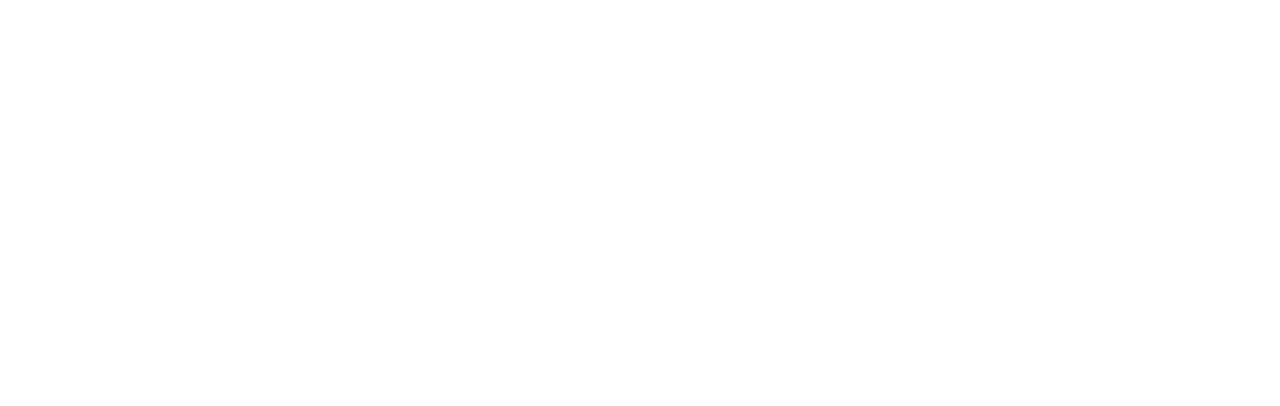
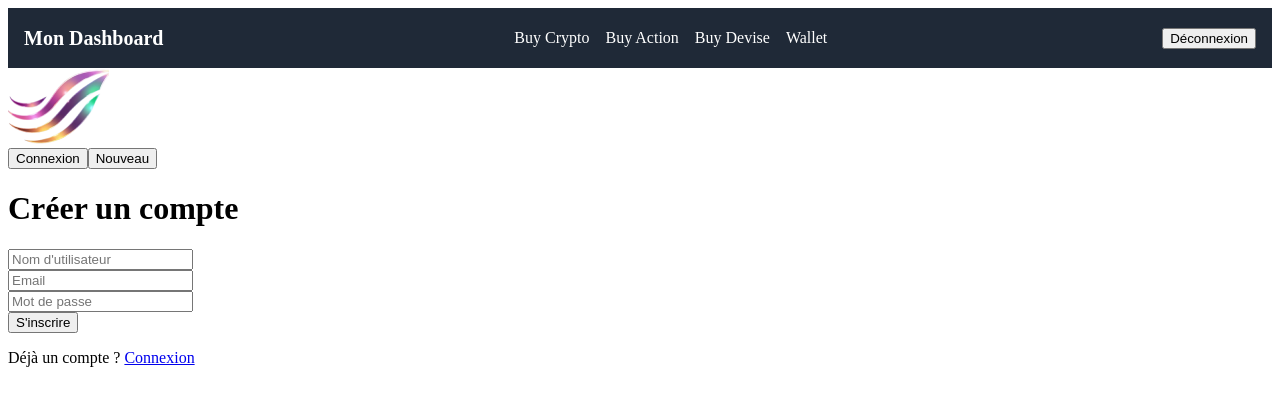
Before and after one commit to bclovis/ProjetScala, a React (Vite) app in the folder frontend/frontend/: page /register in a window 1280 px wide. Before the commit this address had no page. Shown: the top 406 px of the page. Built offline with nearby package versions, Linux system fonts and the light colour scheme; sample sign-in values are in the browser's storage.

Commit message:
Fusion login register protected Aware

```diff
--- a/frontend/frontend/src/App.jsx
+++ b/frontend/frontend/src/App.jsx
@@ -1,23 +1,39 @@
-import { Routes, Route, Navigate } from "react-router-dom";
+//frontend/src/App.jsx
+import { BrowserRouter as Router, Routes, Route, Navigate } from "react-router-dom";
 import LoginPage from "./pages/LoginPage";
+import RegisterPage from "./pages/RegisterPage";
 import Dashboard from "./pages/Dashboard";
 import MarketDashboard from "./components/MarketData";
 import AddAssetPage from "./pages/AddAssetPage";
 import SellAssetPage from "./pages/SellAssetPage"; // Importez la page de vente
 import CreatePortfolioPage from "./pages/CreatePortfolioPage";
 import DepositPage from "./pages/DepositPage";
+import ProtectedRoute from "./components/ProtectedRoute";
+import Header from "./components/Header";
 
 const App = () => (
+    <Router>
+        <Header />
     <Routes>
             <Route path="/" element={<Navigate to="/login" />} />
             <Route path="/login" element={<LoginPage />} />
-            <Route path="/dashboard" element={<Dashboard />} />
-            <Route path="/market-data" element={<MarketDashboard />} />
+            <Route path="/register" element={<RegisterPage />} />
+        <Route path="/dashboard" element={
+            <ProtectedRoute>
+                <Dashboard />
+            </ProtectedRoute>
+        } />
+        <Route path="/market-data" element={
+            <ProtectedRoute>
+                <MarketDashboard />
+            </ProtectedRoute>
+        } />
             <Route path="/add-asset" element={<AddAssetPage />} />
             <Route path="/sell-asset" element={<SellAssetPage />} />
             <Route path="/create-portfolio" element={<CreatePortfolioPage />} />
             <Route path="/deposit" element={<DepositPage />} />
     </Routes>
+    </Router>
 );
 
 export default App;
--- a/frontend/frontend/src/components/Header.jsx
+++ b/frontend/frontend/src/components/Header.jsx
@@ -1,16 +1,36 @@
-//frontend/src/components/Header.jsx
+import { useEffect, useState } from "react";
+import { useNavigate } from "react-router-dom";
 
 const Header = () => {
+    const [isLoggedIn, setIsLoggedIn] = useState(false);
+    const navigate = useNavigate();
+
+    useEffect(() => {
+        // Vérifier si un token JWT est stocké
+        const token = localStorage.getItem("token");
+        setIsLoggedIn(!!token);
+    }, []);
+
+    const handleLogout = () => {
+        localStorage.removeItem("token"); // Supprimer le token
+        setIsLoggedIn(false);
+        navigate("/login"); // Rediriger vers la page de connexion
+    };
+
     return (
         <header className="header">
-            <div className="logo"></div>
+            <div className="logo">Mon Dashboard</div>
             <div className="nav-links">
                 <a href="/buy-crypto">Buy Crypto</a>
                 <a href="/buy-action">Buy Action</a>
                 <a href="/buy-devise">Buy Devise</a>
                 <a href="/wallet">Wallet</a>
             </div>
-            <button className="nav-button">Login</button>
+            {isLoggedIn ? (
+                <button className="nav-button" onClick={handleLogout}>Déconnexion</button>
+            ) : (
+                <button className="nav-button" onClick={() => navigate('/login')}>Connexion</button>
+            )}
         </header>
     );
 };
--- /dev/null
+++ b/frontend/frontend/src/components/ProtectedRoute.jsx
@@ -0,0 +1,14 @@
+// frontend/src/components/ProtectedRoute.jsx
+import { Navigate } from "react-router-dom";
+
+const ProtectedRoute = ({ children }) => {
+    const token = localStorage.getItem("token");
+
+    if (!token) {
+        return <Navigate to="/login" replace />;
+    }
+
+    return children;
+};
+
+export default ProtectedRoute;
--- a/frontend/frontend/src/main.jsx
+++ b/frontend/frontend/src/main.jsx
@@ -1,13 +1,10 @@
 //frontend/src/main.jsx
 import { StrictMode } from "react";
 import { createRoot } from "react-dom/client";
-import { BrowserRouter } from "react-router-dom";
 import App from "./App.jsx";
 
 createRoot(document.getElementById("root")).render(
     <StrictMode>
-        <BrowserRouter>
             <App />
-        </BrowserRouter>
     </StrictMode>
 );
--- a/frontend/frontend/src/pages/Dashboard.jsx
+++ b/frontend/frontend/src/pages/Dashboard.jsx
@@ -1,7 +1,6 @@
 // frontend/src/pages/Dashboard.jsx
 import React, { useEffect, useState } from "react";
 import { useNavigate } from "react-router-dom";
-import Header from "../components/Header";
 import Overview from "../components/Overview";
 import PortfolioChart from "../components/PortfolioChart";
 import PortfolioAssets from "../components/PortfolioAssets";
@@ -168,7 +167,6 @@
 
     return (
         <div className="dashboard-page">
-            <Header />
             <div style={gridStyle}>
                 {/* Zone A : Overview & Account Summary Chart */}
                 <div style={{ gridArea: "a", background: "#e0e0e0", padding: "10px" }}>
--- a/frontend/frontend/src/pages/LoginPage.jsx
+++ b/frontend/frontend/src/pages/LoginPage.jsx
@@ -1,5 +1,5 @@
 // frontend/src/pages/LoginPage.jsx
-import React, { useState } from 'react';
+import React, { useState, useEffect } from 'react';
 import { useNavigate } from 'react-router-dom';
 import '@fortawesome/fontawesome-free/css/all.min.css';
 import '../styles/LoginPage.css'; // Assurez-vous que ce fichier contient les styles inspirés du GitHub fourni
@@ -10,6 +10,13 @@
     const [password, setPassword] = useState("");
     const [error, setError] = useState("");
     const navigate = useNavigate();
+
+    useEffect(() => {
+        const token = localStorage.getItem("token");
+        if (token) {
+            navigate("/dashboard"); // ✅ Redirige vers /dashboard s'il est déjà connecté
+        }
+    }, []);
 
     const handleLogin = async (e) => {
         e.preventDefault();
@@ -92,7 +99,7 @@
                             value={password}
                             onChange={(e) => setPassword(e.target.value)}
                         />
-                        <a href="#">Forget Your Password?</a>
+                        <a href="/">Forget Your Password?</a>
                         <button type="submit">Sign In</button>
                     </form>
                 </div>
@@ -108,7 +115,7 @@
                         <div className="toggle-panel toggle-right">
                             <h1>Hello, Friend!</h1>
                             <p>Register with your email and password to get started</p>
-                            <button className="hidden" onClick={() => setIsActive(true)}>Sign Up</button>
+                            <button className="nav-button" onClick={() => navigate('/register')}>Nouveau</button>
                         </div>
                     </div>
                 </div>
--- /dev/null
+++ b/frontend/frontend/src/pages/RegisterPage.jsx
@@ -0,0 +1,91 @@
+import { useState } from "react";
+import { useNavigate } from "react-router-dom";
+import '../styles/LoginPage.css'; // ✅ Réutilisation du CSS de LoginPage
+import logo from '../assets/Logo.png';
+
+const RegisterPage = () => {
+    const [username, setUsername] = useState("");
+    const [email, setEmail] = useState("");
+    const [password, setPassword] = useState("");
+    const [error, setError] = useState("");
+    const [success, setSuccess] = useState("");
+    const navigate = useNavigate();
+
+    const handleRegister = async (e) => {
+        e.preventDefault();
+        setError("");
+        setSuccess("");
+
+        try {
+            const response = await fetch("http://localhost:8080/api/register", {
+                method: "POST",
+                headers: { "Content-Type": "application/json" },
+                body: JSON.stringify({ username, email, password }),
+            });
+
+            const data = await response.json();
+            if (!response.ok) throw new Error(data.message || "Échec de l'inscription");
+
+            setSuccess("Compte créé avec succès ! Redirection...");
+            setTimeout(() => navigate("/login"), 2000); // ✅ Redirige après 2 secondes
+        } catch (err) {
+            setError(err.message);
+        }
+    };
+
+    return (
+        <div>
+            <nav className="navbar">
+                <img src={logo} className="logo" alt="Logo"/>
+                <div className="nav-links">
+                    <button className="nav-button" onClick={() => navigate('/login')}>Connexion</button>
+                    <button className="nav-button" onClick={() => navigate('/register')}>Nouveau</button>
+                </div>
+            </nav>
+
+            <div className="wrapper">
+                <h1>Créer un compte</h1>
+                {error && <p className="error-message">{error}</p>}
+                {success && <p className="success-message">{success}</p>}
+                <form onSubmit={handleRegister}>
+                    <div className="input-box">
+                        <input
+                            type="text"
+                            placeholder="Nom d'utilisateur"
+                            value={username}
+                            onChange={(e) => setUsername(e.target.value)}
+                            required
+                        />
+                    </div>
+                    <div className="input-box">
+                        <input
+                            type="email"
+                            placeholder="Email"
+                            value={email}
+                            onChange={(e) => setEmail(e.target.value)}
+                            required
+                        />
+                    </div>
+                    <div className="input-box">
+                        <input
+                            type="password"
+                            placeholder="Mot de passe"
+                            value={password}
+                            onChange={(e) => setPassword(e.target.value)}
+                            required
+                        />
+                    </div>
+                    <button type="submit" className="button">S'inscrire</button>
+                </form>
+
+                <div className="register-link">
+                    <p>
+                        Déjà un compte ? <a href="/login">Connexion</a>
+                    </p>
+                </div>
+            </div>
+        </div>
+    );
+};
+
+export default RegisterPage;
```
Also changed, not shown: 2 other files (tests, documents, lock files or other folders).
